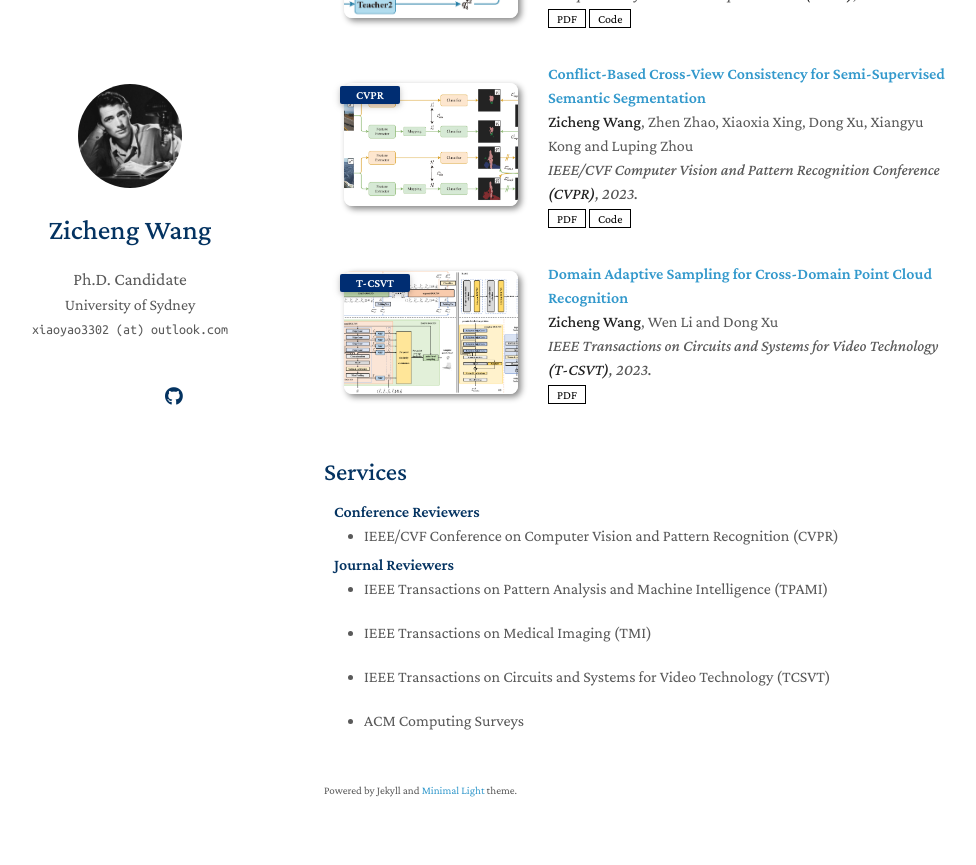
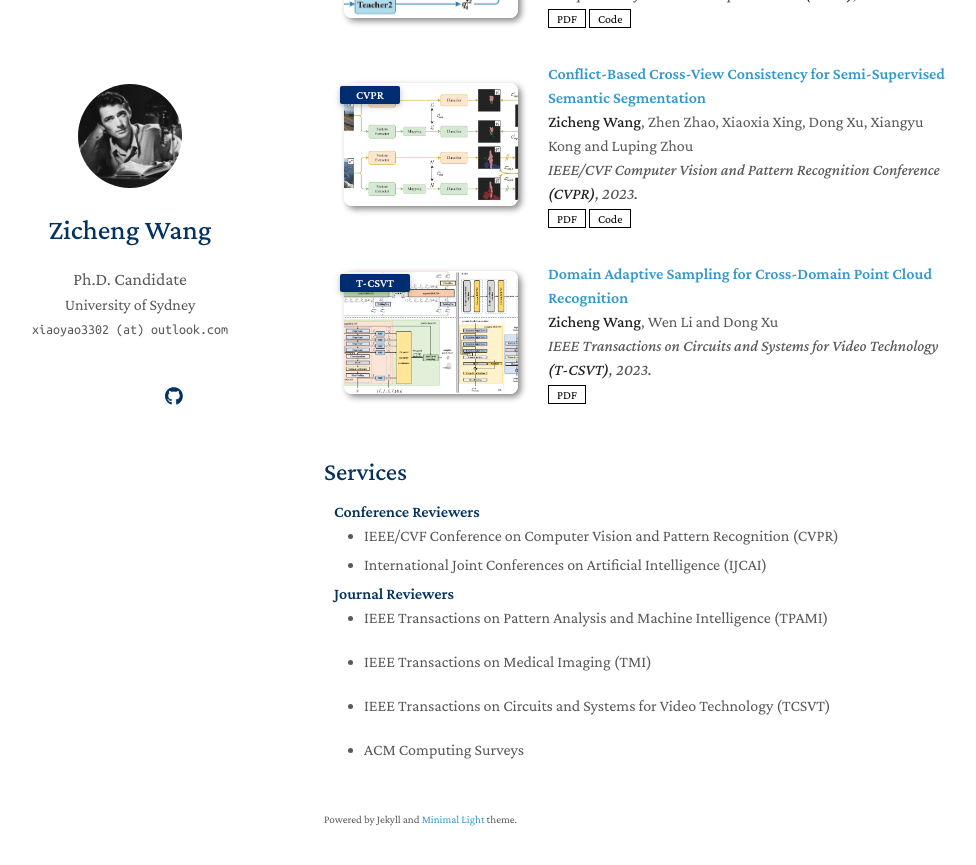
Before and after one commit to xiaoyao3302/xiaoyao3302.github.io, a Jekyll site: the page built from index.md, in a window 1280 px wide and 900 px high, scrolled down 853 px. Shown: the top 865 px of the window, without its empty margins (146-1122 px from the left). Built offline with Jekyll 4.4.1, drawn with Linux system fonts in a browser that asks for light colours; nearby versions of some CDN libraries; a style sheet for code colours, icons or effects is not loaded; our own code applies the rules of GitHub Pages for plain Markdown files.

Commit message:
Update services.md

```diff
--- a/_includes/services.md
+++ b/_includes/services.md
@@ -4,6 +4,9 @@
 
 <ul style="margin:0 0 5px;">
   <li><a href="http://cvpr2024.thecvf.com/"><autocolor>IEEE/CVF Conference on Computer Vision and Pattern Recognition (CVPR)</autocolor></a></li>
+</ul>
+<ul style="margin:0 0 5px;">
+  <li><a href="https://www.ijcai.org/"><autocolor>International Joint Conferences on Artificial Intelligence (IJCAI)</autocolor></a></li>
 </ul>
 
 <h4 style="margin:0 10px 0;">Journal Reviewers</h4>
```
